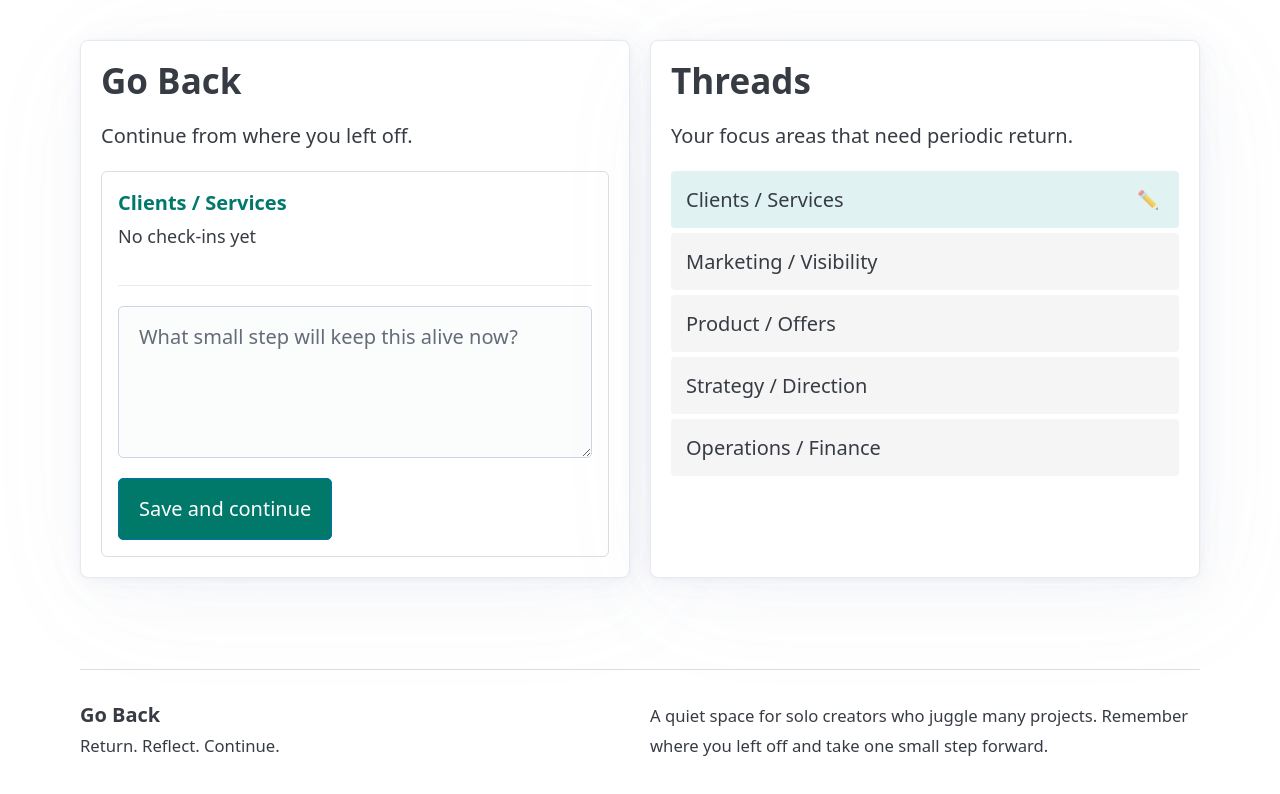
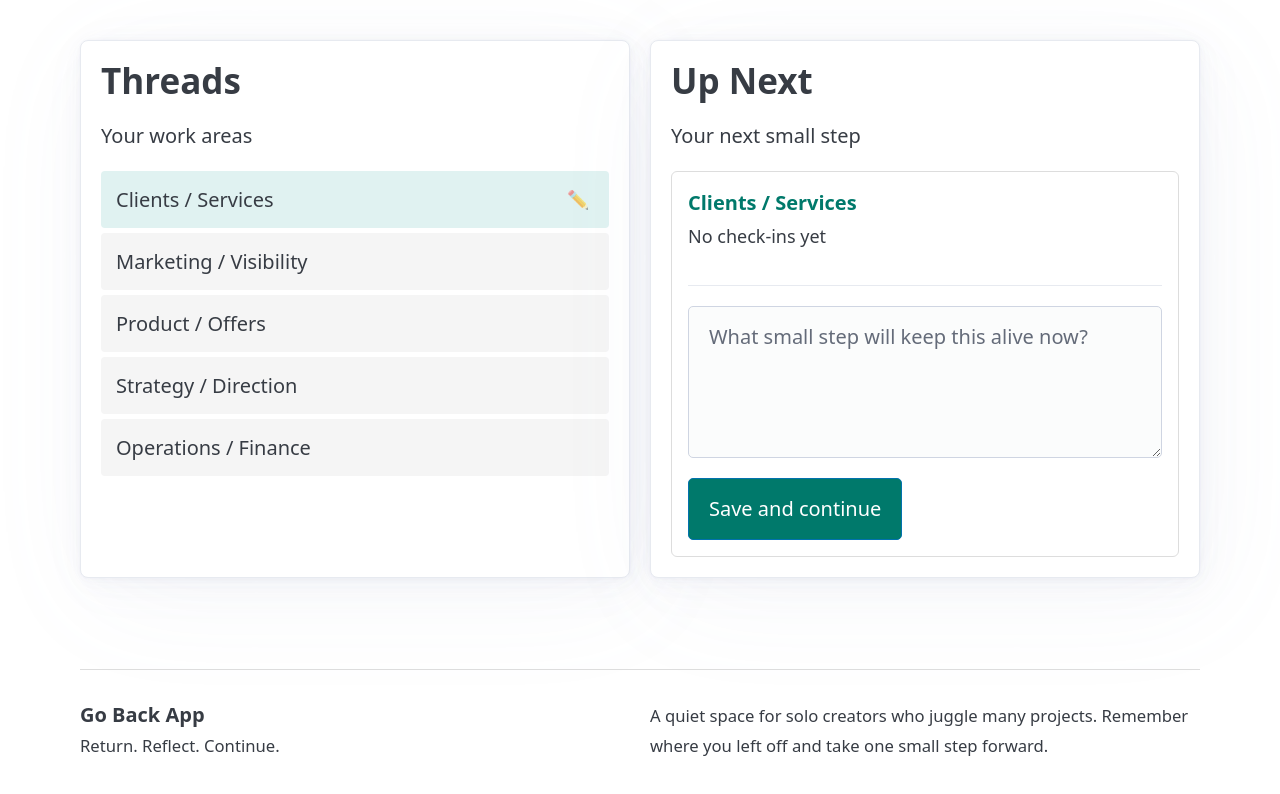
Before and after one commit to rutaio/gobackapp, a React (Vite) app in the folder frontend/: page / in a window 1280 px wide. Shown: the top 794 px of the page. Built offline with nearby package versions, Linux system fonts and the light colour scheme.

Commit message:
improve wording for Threads and checkin panel

```diff
--- a/frontend/src/components/Footer.tsx
+++ b/frontend/src/components/Footer.tsx
@@ -5,7 +5,7 @@ export const Footer = () => {
     <footer className="container footer">
       <div className="grid">
         <div>
-          <strong>Go Back</strong>
+          <strong>Go Back App</strong>
           <br />
           <small>Return. Reflect. Continue.</small>
         </div>
--- a/frontend/src/components/GoBackCard.tsx
+++ b/frontend/src/components/GoBackCard.tsx
@@ -18,8 +18,8 @@ export const GoBackCard = ({
 }: GoBackCardProps) => {
   return (
     <>
-      <h2>Go Back</h2>
-      <p>Continue from where you left off.</p>
+      <h2>Up Next</h2>
+      <p>Your next small step</p>
       <div className="card" data-testid="go-back-card">
         {selectedThread ? (
           <>
--- a/frontend/src/components/ThreadsList.tsx
+++ b/frontend/src/components/ThreadsList.tsx
@@ -22,7 +22,7 @@ export const ThreadsList = ({
   return (
     <>
       <h2>Threads</h2>
-      <p>Your focus areas that need periodic return.</p>
+      <p>Your work areas</p>
       <div className="threads-list">
         <ul>
           {threads.map((thread) => (
--- a/frontend/src/pages/HomePage.tsx
+++ b/frontend/src/pages/HomePage.tsx
@@ -91,16 +91,6 @@ export const HomePage = () => {
     <main className="page">
       <div className="dashboard">
         <article className="panel">
-          <GoBackCard
-            checkinsForSelectedThread={selectedThreadCheckins}
-            selectedThread={selectedThreadData}
-            checkin={checkin}
-            onCheckinChange={setCheckin}
-            onSubmit={handleSubmit}
-          />
-        </article>
-
-        <article className="panel">
           <ThreadsList
             threads={threadsState}
             selectedThreadId={selectedThreadId}
@@ -108,6 +98,16 @@ export const HomePage = () => {
             onStartEditing={setEditingThreadId}
             editingThreadId={editingThreadId}
             onRenameConfirm={handleRenameConfirm}
+          />
+        </article>
+
+        <article className="panel">
+          <GoBackCard
+            checkinsForSelectedThread={selectedThreadCheckins}
+            selectedThread={selectedThreadData}
+            checkin={checkin}
+            onCheckinChange={setCheckin}
+            onSubmit={handleSubmit}
           />
         </article>
       </div>
```
